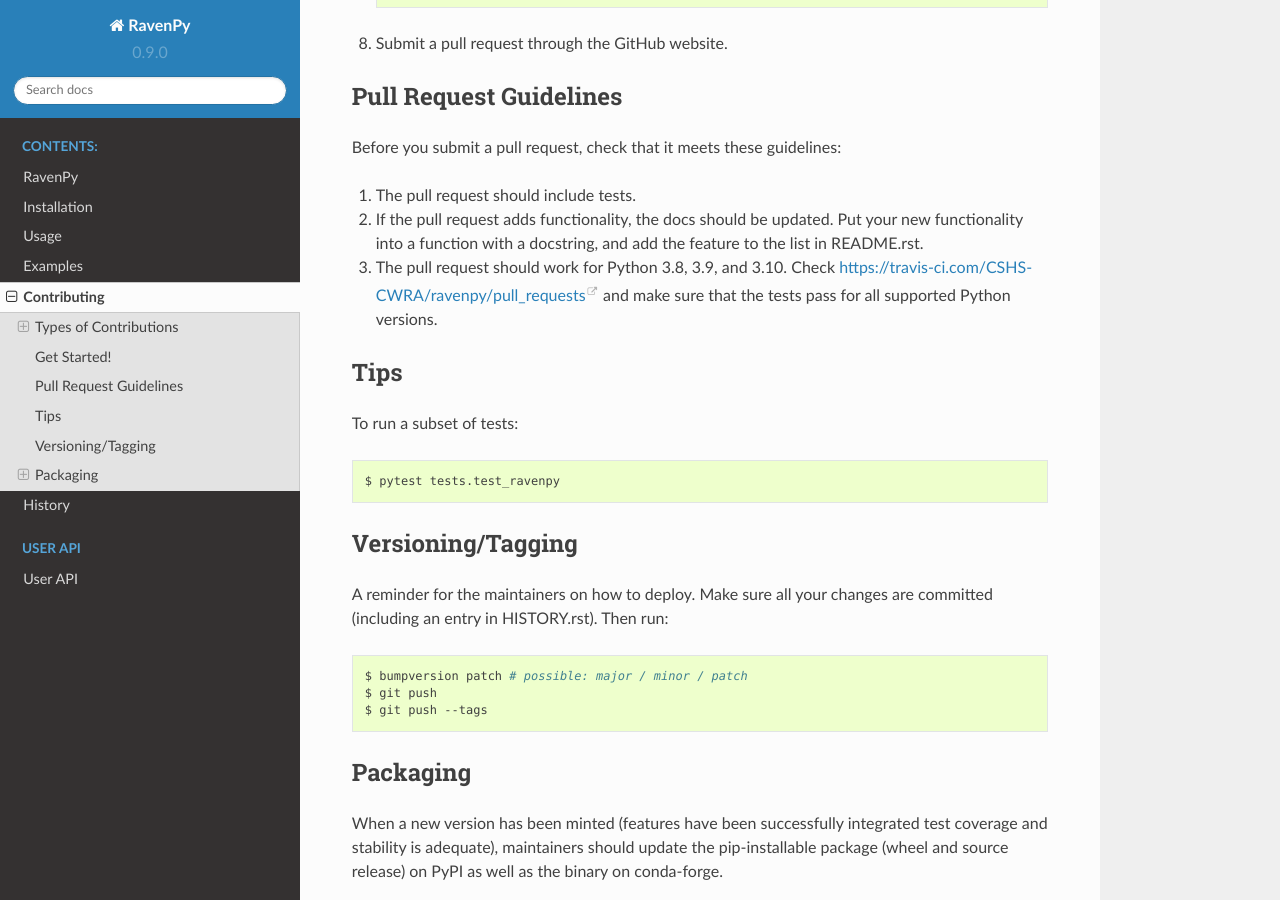
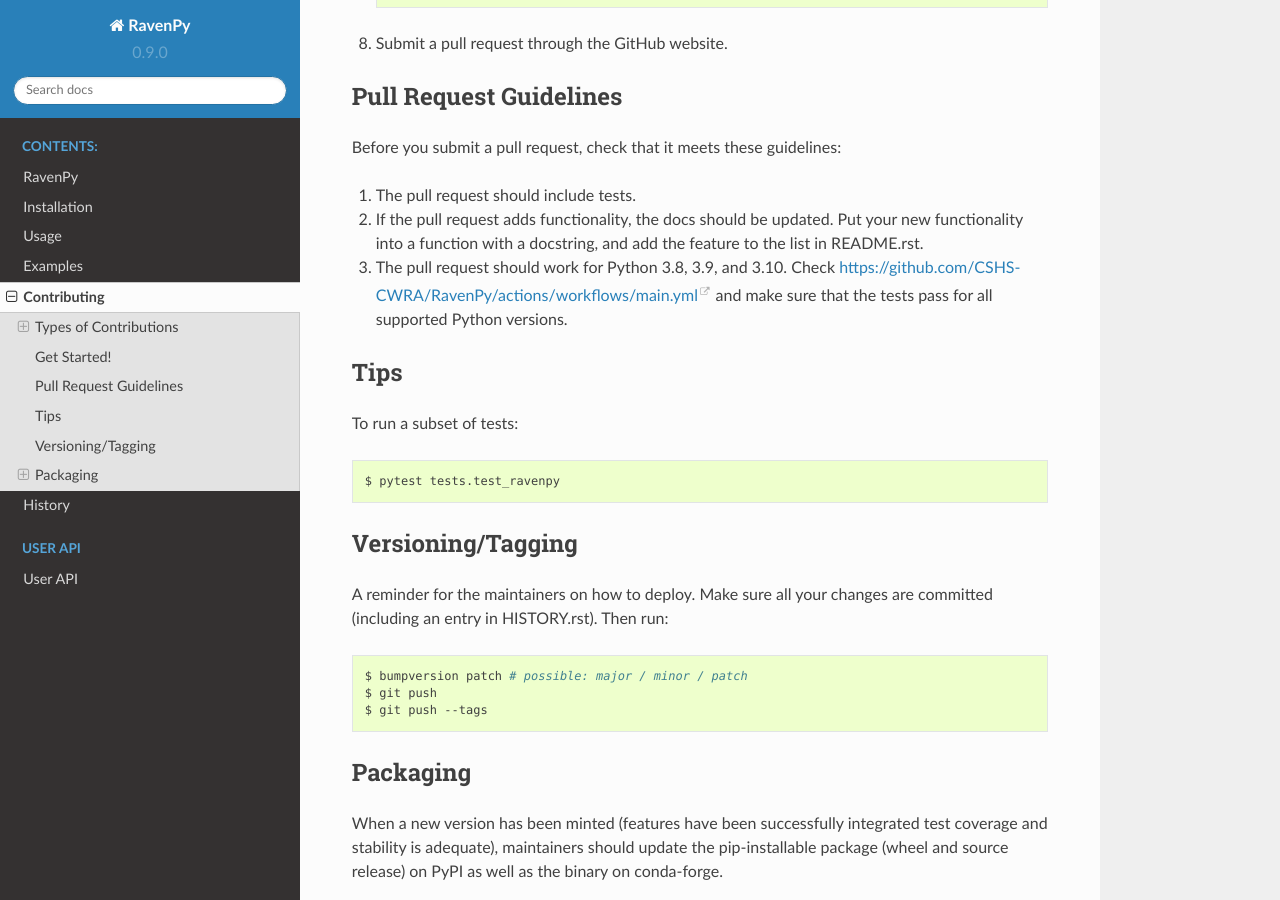
Before and after one commit to CSHS-CWRA/RavenPy, a Sphinx documentation site: the page built from docs/contributing.rst, in a window 1280 px wide and 900 px high, scrolled down 2430 px. Built offline with Sphinx 7.4.7 and the Read the Docs theme 2.0.0, drawn with Linux system fonts in a browser that asks for light colours; pages that are not in the unit, such as notebooks, are missing from menus; some of the changed lines change nothing that is shown.

Commit message:
fix broken links

```diff
--- a/CONTRIBUTING.rst
+++ b/CONTRIBUTING.rst
@@ -120,7 +120,7 @@
    your new functionality into a function with a docstring, and add the
    feature to the list in README.rst.
 3. The pull request should work for Python 3.8, 3.9, and 3.10. Check
-   https://travis-ci.com/CSHS-CWRA/ravenpy/pull_requests
+   https://github.com/CSHS-CWRA/RavenPy/actions/workflows/main.yml
    and make sure that the tests pass for all supported Python versions.
 
 Tips
--- a/docs/conf.py
+++ b/docs/conf.py
@@ -43,6 +43,11 @@
     "sphinx_click",
     "sphinx_codeautolink",
     "sphinx_copybutton",
+]
+
+linkcheck_ignore = [
+    r"https://github.com/advisories/GHSA-gw9q-c7gh-j9vm",
+    r"https://doi.org/10.1093/mnras/225.1.155",  # does not allow linkcheck requests (error 403)
 ]
 
 autosectionlabel_prefix_document = True
```
Also changed, not shown: docs/notebooks/hydro_routing_product_example.ipynb.
